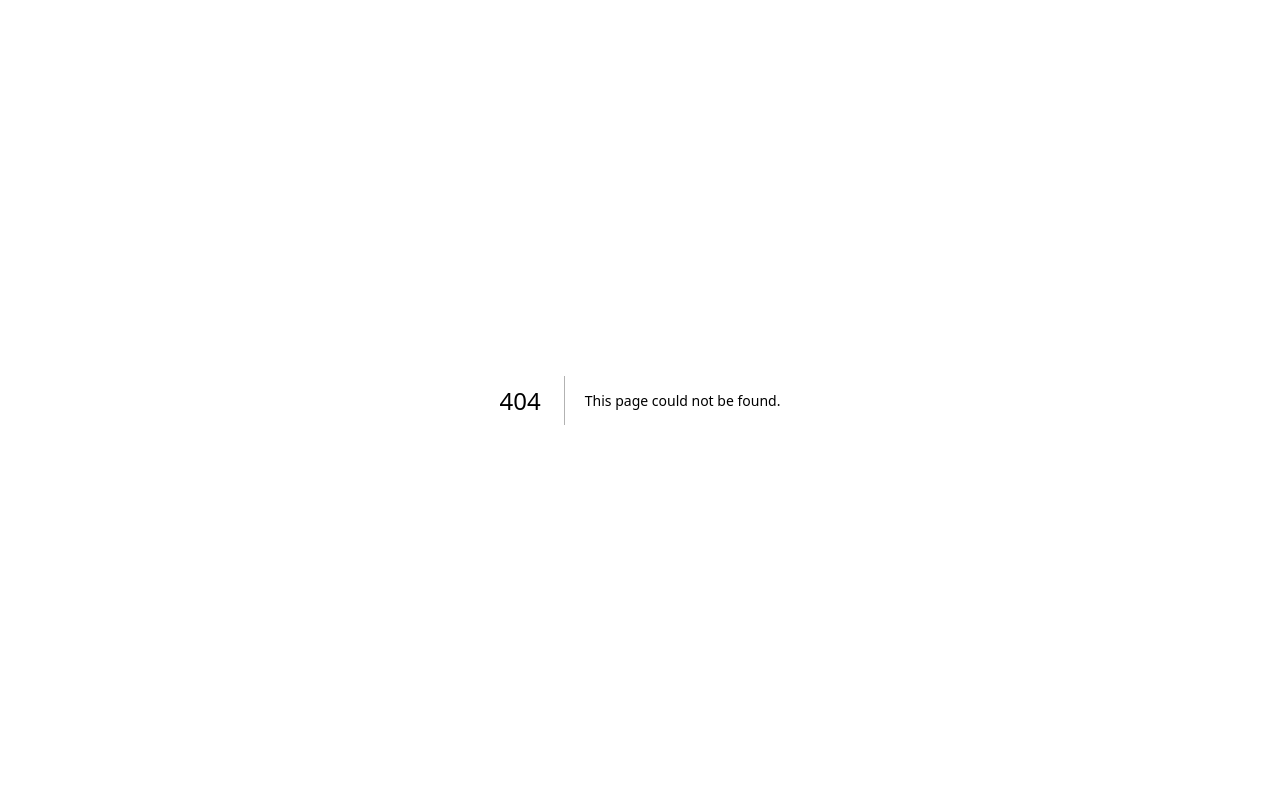
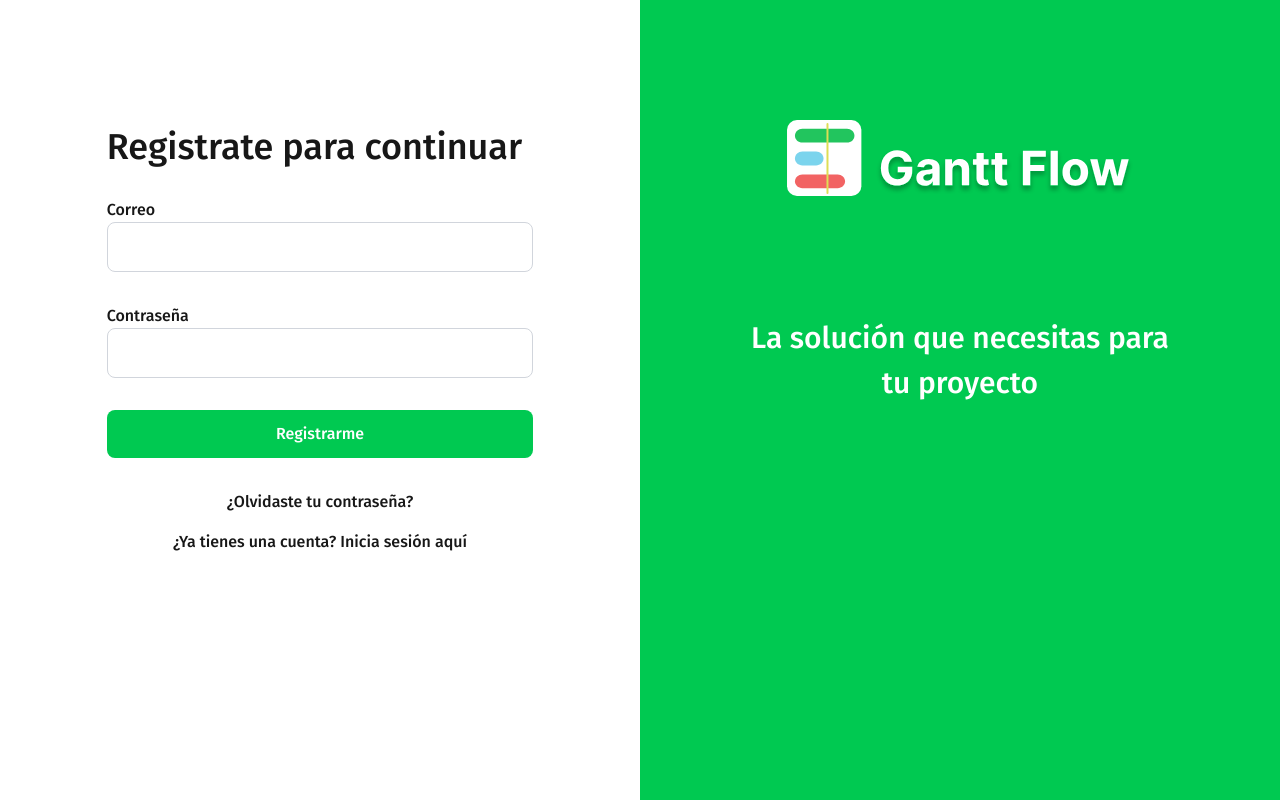
Before and after one commit to gantt-flow/web, a Next.js app in the folder client/: page /auth/signUp in a window 1280 px wide. Before the commit this address had no page. Built offline with nearby package versions, Linux system fonts and the light colour scheme.

Commit message:
worked with login and signUp page

```diff
--- /dev/null
+++ b/client/src/app/auth/login/page.tsx
@@ -0,0 +1,39 @@
+import Image from "next/image";
+
+export default function Login() {
+    return (
+        <div className="flex flex-row h-screen">
+
+            <div className="flex flex-col basis-1/2">
+
+                <div className="flex flex-col w-2/3 self-center mt-30">
+                    <h1 className="text-[36px]">Inicia sesión</h1>
+
+                    <form className="flex flex-col mt-6">
+                        <label>Correo</label>
+                        <input type="email" className="border border-gray-300 rounded-lg p-3 mb-4" required />
+                        <label className="mt-4">Contraseña</label>
+                        <input type="password" className="border border-gray-300 rounded-lg p-3 mb-8" required />
+                        <button type="submit" className="bg-green-500 text-white p-2 h-12 rounded-lg hover:bg-green-600">Iniciar Sesión</button>
+                    </form>
+                </div>
+                <p className="mt-8 text-center"><a href="/auth/signUp" className="hover:underline">¿Olvidaste tu contraseña?</a></p>
+                <p className="mt-4 text-center">¿No tienes cuenta? <a href="/auth/signUp" className="hover:underline">Regístrate aquí</a></p>
+            </div>
+
+            <div className="flex flex-col basis-1/2 bg-green-500">
+                <div className="flex flex-col self-center mt-30">
+                    <Image
+                        className="dark:invert"
+                        src="/ganttFlowWhite.svg"
+                        alt="Gantt Logo"
+                        width={346}
+                        height={77}
+                        priority
+                    />
+                </div>
+                <p className="mt-30 text-center text-white text-[30px] w-2/3 self-center">La solución que necesitas para tu proyecto</p>
+            </div>
+        </div>
+    )
+}
--- /dev/null
+++ b/client/src/app/auth/signUp/page.tsx
@@ -0,0 +1,39 @@
+import Image from "next/image";
+
+export default function Login() {
+    return (
+        <div className="flex flex-row h-screen">
+
+            <div className="flex flex-col basis-1/2">
+
+                <div className="flex flex-col w-2/3 self-center mt-30">
+                    <h1 className="text-[36px]">Registrate para continuar</h1>
+
+                    <form className="flex flex-col mt-6">
+                        <label>Correo</label>
+                        <input type="email" className="border border-gray-300 rounded-lg p-3 mb-4" required />
+                        <label className="mt-4">Contraseña</label>
+                        <input type="password" className="border border-gray-300 rounded-lg p-3 mb-8" required />
+                        <button type="submit" className="bg-green-500 text-white p-2 h-12 rounded-lg hover:bg-green-600">Registrarme</button>
+                    </form>
+                </div>
+                <p className="mt-8 text-center"><a href="/auth/signUp" className="hover:underline">¿Olvidaste tu contraseña?</a></p>
+                <p className="mt-4 text-center">¿Ya tienes una cuenta? <a href="/auth/login" className="hover:underline">Inicia sesión aquí</a></p>
+            </div>
+
+            <div className="flex flex-col basis-1/2 bg-green-500">
+                <div className="flex flex-col self-center mt-30">
+                    <Image
+                        className="dark:invert"
+                        src="/ganttFlowWhite.svg"
+                        alt="Gantt Logo"
+                        width={346}
+                        height={77}
+                        priority
+                    />
+                </div>
+                <p className="mt-30 text-center text-white text-[30px] w-2/3 self-center">La solución que necesitas para tu proyecto</p>
+            </div>
+        </div>
+    )
+}
--- a/client/src/app/page.tsx
+++ b/client/src/app/page.tsx
@@ -22,8 +22,8 @@ export default function Home() {
 
 
         <div className="flex flex-row ml-auto gap-5">
-          <Button text="Iniciar Sesión" type="button" className="p-2 rounded-lg  #FFFFFF border border-gray-200 hover:bg-gray-100 hover:text-green-500" />
-          <Button text="Registrarse" type="button" className="p-2 rounded-lg bg-green-500 border border-gray-200 hover:bg-gray-100 hover:text-green-500"/>
+          <Button text="Iniciar Sesión" type="button" className="p-2 rounded-lg  #FFFFFF border border-gray-200 hover:bg-gray-100 hover:text-green-500" redirectTo="/auth/login"/>
+          <Button text="Registrarse" type="button" className="p-2 rounded-lg bg-green-500 border border-gray-200 hover:bg-gray-100 hover:text-green-500" redirectTo="/auth/signUp"/>
         </div>
 
       </header>
--- a/client/src/components/ui/button.tsx
+++ b/client/src/components/ui/button.tsx
@@ -1,18 +1,36 @@
 'use client';
+
+import { useRouter } from 'next/navigation';
 
 export default function Button({
     text,
     type = "button",
     className,
+    redirectTo,
+    onClick
 }: {
     text: string,
     type?: "button"| "submit" | "reset",
-    className?: string
+    className?: string,
+    redirectTo?: string,
+    onClick?: () => void;
 }) {
+
+    const router = useRouter();
+
+    const handleClick = async () => {
+        if (onClick) {
+            onClick();
+        } else if (redirectTo) {
+            router.push(redirectTo);
+        }
+    };
+
     return (
         <button
             type={type}
             className={`${className}`}
+            onClick={handleClick}
         >
             {text}
         </button>
```
Also changed, not shown: client/public/ganttFlowWhite.svg (added), client/src/app/login/page.tsx (deleted).
